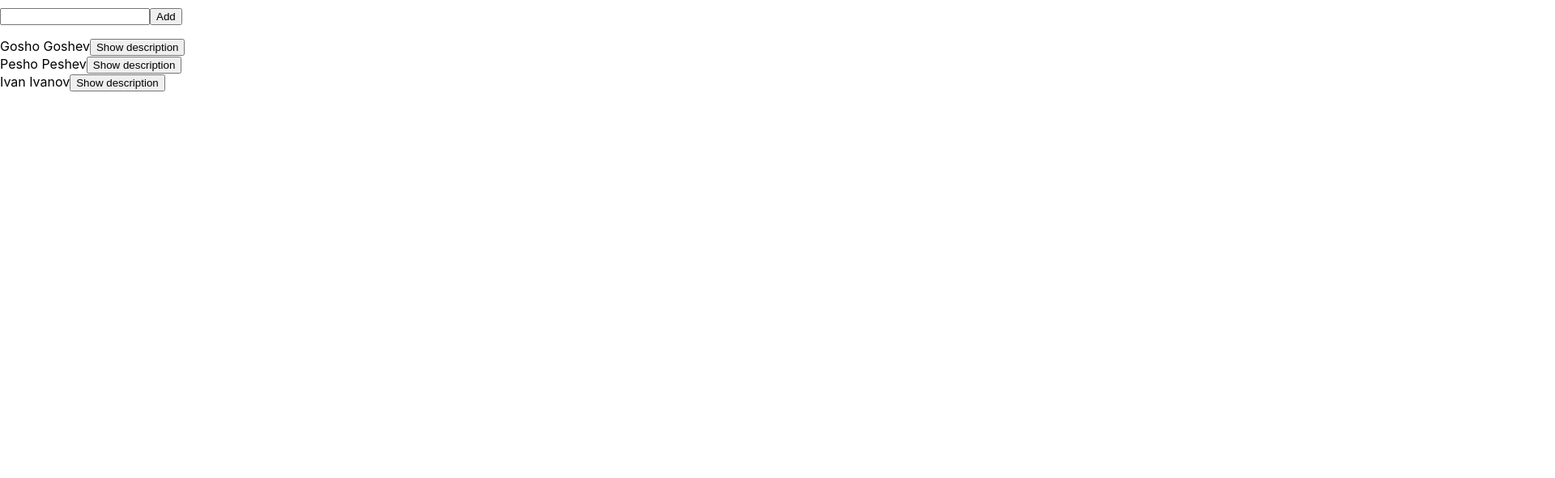
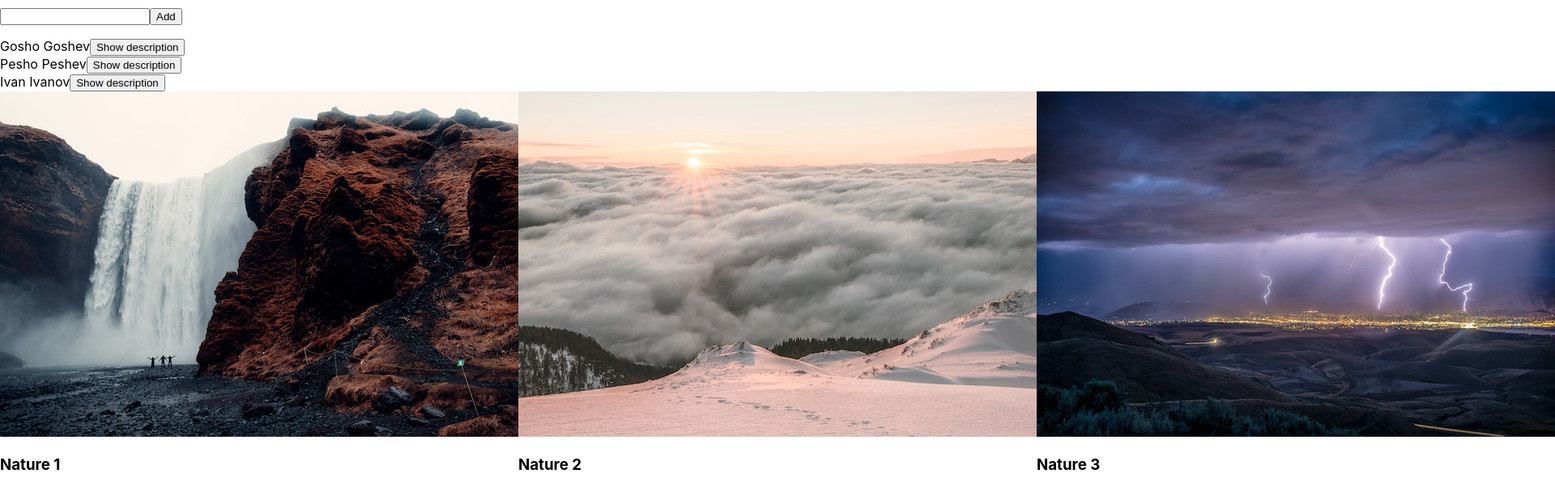
Before and after one commit to valensixx/react-treaning-part-two, a React (Create React App) app: page / in a window 1280 px wide. Shown: the part 1145-1736 px from the top of the page at 81% size, 1920 px wide, since content can reach past the window. Before the commit the page ends 1258 px from the top, so only its background shows below. Built offline with nearby package versions, Linux system fonts and the light colour scheme.

Commit message:
adding some functionalities

```diff
--- a/src/ImageList.js
+++ b/src/ImageList.js
@@ -1,4 +1,5 @@
 import React,{useState} from "react";
+import ILP from "./ImageListPlus";
 
 /*
 Create component ImageList taking arr[title, image link, and tags]
@@ -14,7 +15,7 @@ export default function ImageList(){
     ]);
     return(
         <div>
-
+            <ILP  items ={items}/>
         </div>
     );
 };
--- a/src/ImageListPlus.js
+++ b/src/ImageListPlus.js
@@ -1,7 +1,35 @@
 import React,{useState} from "react";
 
-export default function ILP(){
+export default function ILP(props){
+    const style = {
+        container: {
+            display:'flex',
+            justifyContent: 'space-between'
+        },
+        innerContainer:{
+            padding: 10,
+            textAlign: 'center'
+        },
+        img: {
+            width: '100%',
+        }
+    }
+
+    function renderSingleImage(item){
+        return(
+            <div>
+                <img
+                    src={item.imagePath}
+                    style={style.imagePath}
+                />
+                <h3>{item.title}</h3>
+            </div>
+        );
+    }
+
     return(
-        <></>
+        <div style={style.container}>
+            {props.items.map(renderSingleImage)}
+        </div>
     );
 };
```
